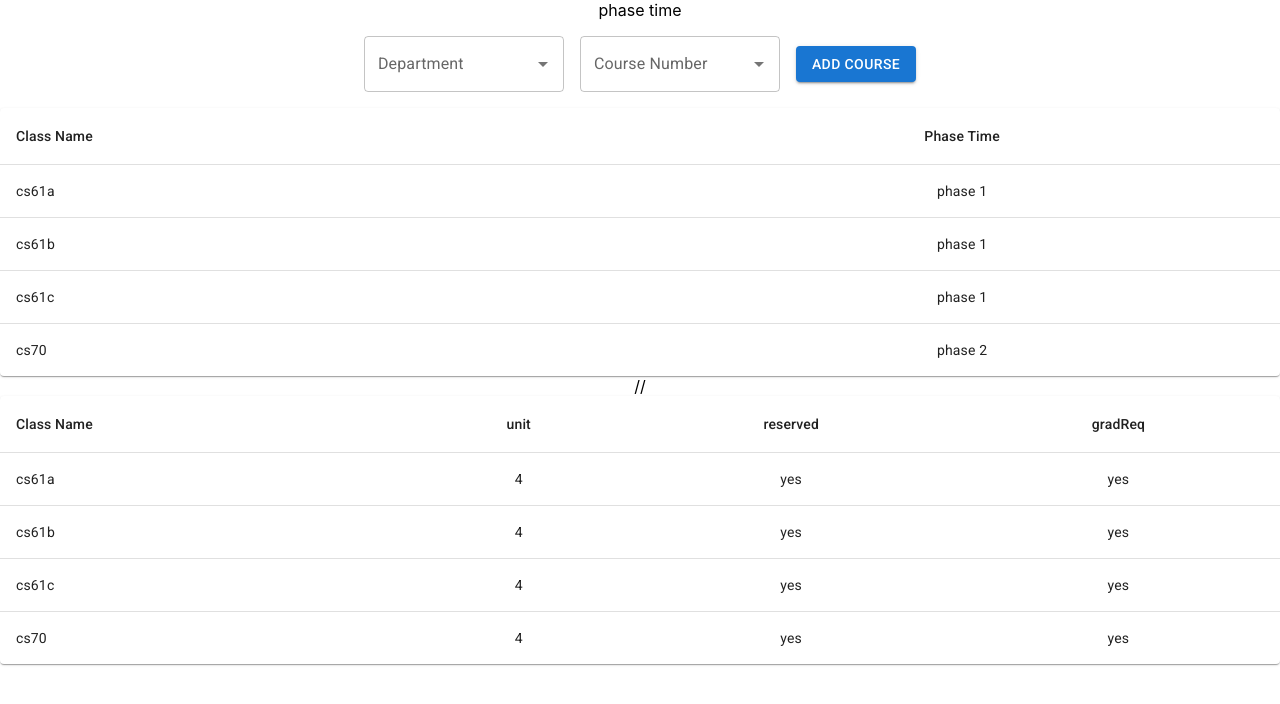
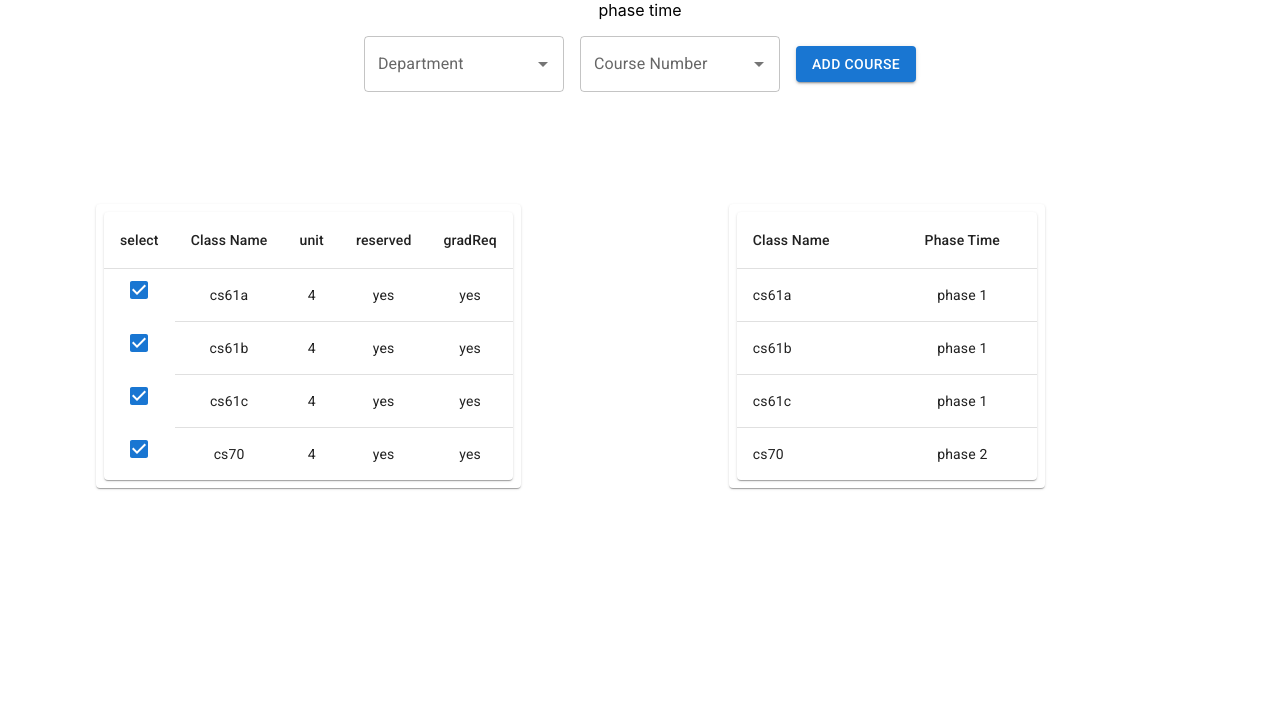
Before and after one commit to Frederic-Chopin/Cal-Hacks, a React (Create React App) app in the folder frontend/phasetime/: page / in a window 1280 px wide. Shown: the top 704 px of the page. Built offline with nearby package versions, Linux system fonts and the light colour scheme.

Commit message:
added grid

```diff
--- a/frontend/phasetime/src/App.js
+++ b/frontend/phasetime/src/App.js
@@ -2,13 +2,34 @@ import './App.css';
 import MyClass from './MyClass.js';
 import SearchBar from './SearchBar.js'
 import ClassList from './ClassList.js'
+import Box from '@mui/material/Box';
+import Paper from '@mui/material/Paper';
+import Grid from '@mui/material/Grid';
+import { styled } from '@mui/material/styles';
+
+const Item = styled(Paper)(({ theme }) => ({
+  ...theme.typography.body2,
+  padding: theme.spacing(1),
+  textAlign: 'center',
+  color: theme.palette.text.secondary,
+}));
+
 function App() {
   return (
     <div className="App">
       phase time
       <SearchBar />
-      <MyClass />
-//      <ClassList />
+      <Box sx={{ flexGrow: 1 }}>
+        <Grid container spacing={2}>
+          <Grid item m={12}>
+            <Item> <ClassList /></Item>
+          </Grid>
+          <Grid item m={12}>
+            <Item><MyClass /></Item>
+          </Grid>
+
+        </Grid>
+    </Box>
     </div>
   );
 }
--- a/frontend/phasetime/src/ClassList.js
+++ b/frontend/phasetime/src/ClassList.js
@@ -6,6 +6,7 @@ import TableContainer from '@mui/material/TableContainer';
 import TableHead from '@mui/material/TableHead';
 import TableRow from '@mui/material/TableRow';
 import Paper from '@mui/material/Paper';
+import Checkbox from '@mui/material/Checkbox';
 import './App.css';
 
 function createData(name, unit, reserved, gradReq) {
@@ -25,7 +26,8 @@ function ClassList() {
       <Table sx={{ minWidth: 300}} aria-label="simple table">
         <TableHead>
           <TableRow>
-            <TableCell>Class Name </TableCell>
+            <TableCell align="center">select </TableCell>
+            <TableCell align="center">Class Name </TableCell>
             <TableCell align="center">unit</TableCell>
             <TableCell align="center">reserved</TableCell>
             <TableCell align="center">gradReq</TableCell>
@@ -36,10 +38,8 @@ function ClassList() {
             <TableRow
               key={row.name}
               sx={{ '&:last-child td, &:last-child th': { border: 0 } }}
-            >
-              <TableCell component="th" scope="row">
-                {row.name}
-              </TableCell>
+            > <Checkbox defaultChecked />
+              <TableCell align="center" component="th" scope="row"> {row.name}</TableCell>
               <TableCell align="center">{row.unit}</TableCell>
               <TableCell align="center">{row.reserved}</TableCell>
               <TableCell align="center">{row.gradReq}</TableCell>
```
